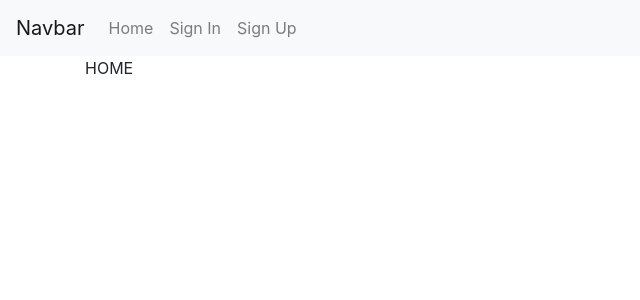
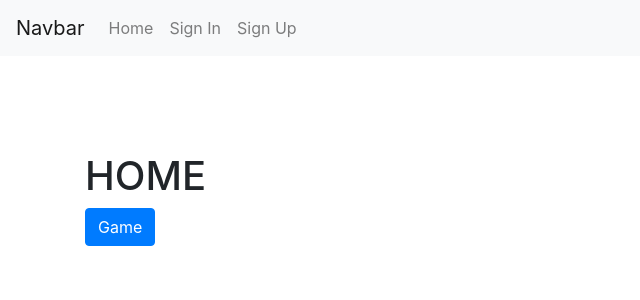
Before and after one commit to misamer-game/front-end, a React (Create React App) app: page / in a window 1280 px wide. Shown: the top 300 px of the page, without its empty margins (0-640 px from the left). Built offline with nearby package versions, Linux system fonts and the light colour scheme.

Commit message:
Game Component added

```diff
--- a/src/App.js
+++ b/src/App.js
@@ -6,6 +6,7 @@ import SigninForm from "./components/authForm.js/SigninForm";
 import SignupForm from "./components/authForm.js/SignupForm";
 import ChangePasswordForm from "./components/authForm.js/ChangePasswordForm";
 import Home from "./components/Home";
+import Game from "./components/Game";
 import Profile from "./components/Profile";
 class App extends Component {
   state = {
@@ -43,7 +44,8 @@ class App extends Component {
         />
 
         <div className="container">
-          {activePage === "home" ? <Home /> : ""}
+          {activePage === "home" ? <Home changeActivePage={this.changeActivePage} /> : ""}
+          {activePage === "game" ? <Game/> : ""}
           {activePage === "sign-in" ? (
             <SigninForm onSignin={this.onSignin} />
           ) : (
--- /dev/null
+++ b/src/components/Game.js
@@ -0,0 +1,15 @@
+import React, { Component } from "react";
+
+class Game extends Component {
+
+
+  render() {
+    return (
+      <div className="pt-5 mt-5">
+        <h1>Game ✌🏽</h1>
+      </div>
+    );
+  }
+}
+
+export default Game;
--- /dev/null
+++ b/src/components/GameStuff/Game.js
@@ -0,0 +1,15 @@
+import React, { Component } from "react";
+
+class Game extends Component {
+
+
+  render() {
+    return (
+      <div className="pt-5 mt-5">
+        <h1>Game ✌🏽</h1>
+      </div>
+    );
+  }
+}
+
+export default Game;
--- a/src/components/Home.js
+++ b/src/components/Home.js
@@ -1,5 +1,16 @@
-import React from "react";
+import React, { Component } from "react";
 
-const Home = () => <div>HOME</div>;
+class Home extends Component {
+
+
+  render() {
+    return (
+      <div className="pt-5 mt-5">
+        <h1>HOME</h1>
+     <button type="submit" className="btn btn-primary" onClick={() => this.props.changeActivePage("game")}>Game</button>
+      </div>
+    );
+  }
+}
 
 export default Home;
```
